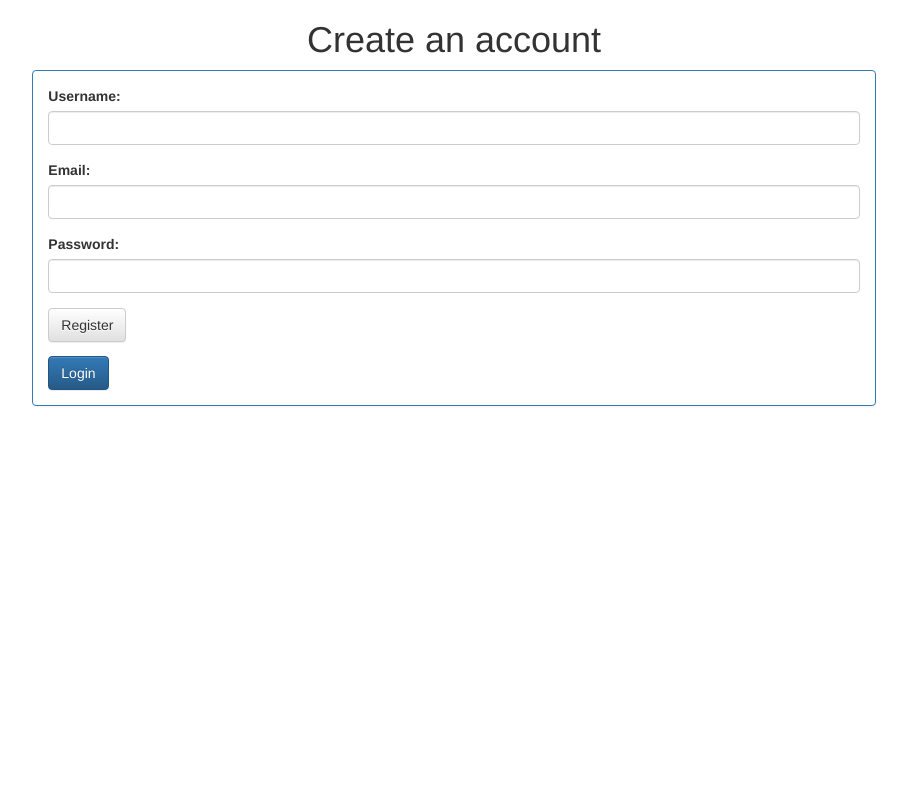
After one commit to TjarcoK/django101, a Django app: page /register/ in a window 1280 px wide. The commit adds this page. Shown: the whole page, without its empty margins (186-1093 px from the left). Run offline with Django 3.2, Linux system fonts and the light colour scheme; some libraries are stand-ins or nearby versions.

Commit message:
profile page and register

```diff
--- a/social/templates/social/home.html
+++ b/social/templates/social/home.html
@@ -36,7 +36,7 @@
             <form action="{% url 'social:home' %}" method="post" id='search-bar'>
               {% csrf_token %}
               <div class='form-group'>
-                <input type='text' class='form-control' name='search_terms' required placeholder='Search in posts...'>
+                <input type='text' class='form-control' name='search_terms' required placeholder='Search in posts and comments'>
               </div>
               <button type='submit' class='btn btn-primary'>Search</button>
             </form>
--- a/social/templates/social/index.html
+++ b/social/templates/social/index.html
@@ -34,6 +34,8 @@
             </div>
             <button type="submit" class="btn btn-primary">Log in</button>
           </form>
+
+          <a class="btn btn-primary" href='/register'> Register</a>
         </div>
       </div>
     </div>
--- /dev/null
+++ b/social/templates/social/register.html
@@ -0,0 +1,57 @@
+<html>
+  <head>
+    {% load staticfiles %}
+    <title> Social -- Register </title>
+    <link rel="stylesheet" href="{% static 'social/bootstrap/css/bootstrap.css' %}"></link>
+    <link rel="stylesheet" href="{% static 'social/bootstrap/css/bootstrap-theme.css' %}"></link>
+  </head>
+  <body>
+  	<div class='row'>
+        <div class='col-xs-8 col-xs-offset-2'>
+        	  	<h1 class='text-center'>Create an account</h1>
+        </div>
+    </div>
+
+    {% if new_user %}
+    <div class='row'>
+      <div class='col-xs-8 col-xs-offset-2'>
+        <span class="label label-success" style="font-size:1.2em">Successfully created the new User!</span>
+      </div>
+    </div>
+    {% endif %}
+
+    {% if error %}
+    <div class='row'>
+      <div class='col-xs-8 col-xs-offset-2'>
+        <span class="label label-danger" style="font-size:1.2em">There already exists a user with this username!</span>
+      </div>
+    </div>
+    {% endif %}
+
+    <div class='row'>
+    	<div class='col-xs-8 col-xs-offset-2 user-info'>
+    		 <div class='panel panel-primary' id='new-post'>
+            <div class='panel-body'>
+              <form action="{% url 'social:register' %}" method="post" id='new-post-form'>
+              {% csrf_token %}
+                <div class='form-group'>
+                  <label for='username'>Username: </label>
+                  <input type='text' id='username' name='username' class='form-control' />
+                </div>
+                <div class='form-group'>
+                  <label for='email'>Email: </label>
+                  <input type='email' id='email' name='email' class='form-control' />
+                </div>
+                <div class='form-group'>
+                  <label for='password'>Password: </label>
+                  <input type='password' id='password' name='password' class='form-control' />
+                </div>
+                <button type='submit' class='btn btn-default'>Register</button>
+              </form>
+              <a class="btn btn-primary" href='/'> Login</a>
+            </div>
+          </div>
+    	</div>
+    </div>
+  </body>
+</html>
--- a/social/urls.py
+++ b/social/urls.py
@@ -3,8 +3,10 @@ from social import views
 
 urlpatterns = [
 	url(r'login/', views.social_login, name='login'),
+	url(r'register/', views.social_register, name='register'),
 	url(r'$^', views.index, name='index'),
 	url(r'home/', views.home, name='home'),
+	url(r'profile/', views.profile, name='profile'),
 	url(r'post/add', views.add_post, name='add_post'),
 	url(r'comment/add/', views.add_comment, name='add_comment'),
 	url(r'post/delete/(?P<post_id>[0-9]+)/$', views.delete_post, name='delete_post')
--- a/social/views.py
+++ b/social/views.py
@@ -3,12 +3,8 @@ from django.contrib.auth.decorators import login_required
 from django.http import HttpResponse, HttpResponseRedirect, HttpResponseBadRequest, HttpResponseForbidden
 from django.core.urlresolvers import reverse
 from django.shortcuts import render
-from social.models import Post, Comment
-import logging
+from social.models import Post, Comment, User
 # Create your views here.
-
-logger = logging.getLogger(__name__)
-
 
 def index(request):
 	return render(request, 'social/index.html')
@@ -25,6 +21,22 @@ def social_login(request):
 	else:
 		return HttpResponseBadRequest(check[1])
 
+def social_register(request):
+	new_user = False
+	error = False
+	if request.method == 'POST':
+		check = _check_post_request(request, ["username", "email", "password"])
+		if check[0]:
+			try:
+				user = User.objects.create_user(request.POST['username'], request.POST['email'], request.POST['password'])
+				user.save()
+				new_user = True
+			except:
+				error = True
+		else:
+			HttpResponseBadRequest(check[1])
+	return render(request, 'social/register.html', {'new_user': new_user, 'error': error})
+
 @login_required
 def home(request):
 	if request.method == 'GET':
@@ -33,8 +45,9 @@ def home(request):
 		check = _check_post_request(request, ['search_terms'])
 		if check[0]:
 			search_terms = request.POST['search_terms']
-			print(search_terms)
-			posts = Post.objects.filter(text__icontains=search_terms)
+			#search in posts and comments
+			posts = Post.objects.filter(comment__text__icontains=search_terms) | Post.objects.filter(text__icontains=search_terms)
+			posts = posts.distinct()
 		else:
 			return HttpResponseBadRequest(check[1])
 	posts = posts.order_by('-date_time')
@@ -62,6 +75,7 @@ def delete_post(request, post_id):
 	else:
 		post.delete()
 		return HttpResponseRedirect(reverse('social:home'))
+
 @login_required
 def add_comment(request):
 	check = _check_post_request(request, ['comment', 'post_id'])
@@ -79,6 +93,10 @@ def add_comment(request):
 	else:
 		return HttpResponseBadRequest(check[1])
 
+@login_required
+def profile(request):
+	return render(request, 'social/profile.html', {'user': request.user})
+
 def _check_post_request(request, keys):
 	#Check the request method
 	if request.method != 'POST':
```
Also changed, not shown: social/templates/social/profile.html (added, +25 -0 lines).
